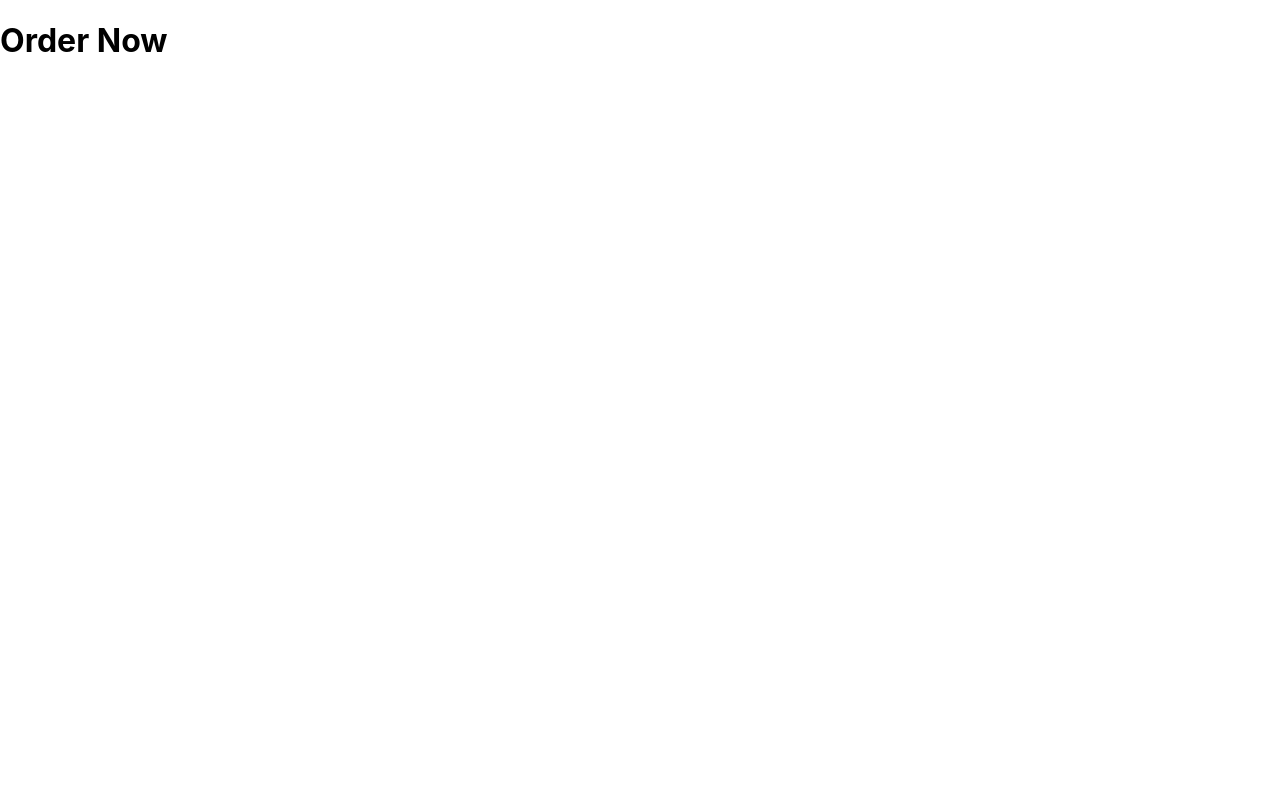
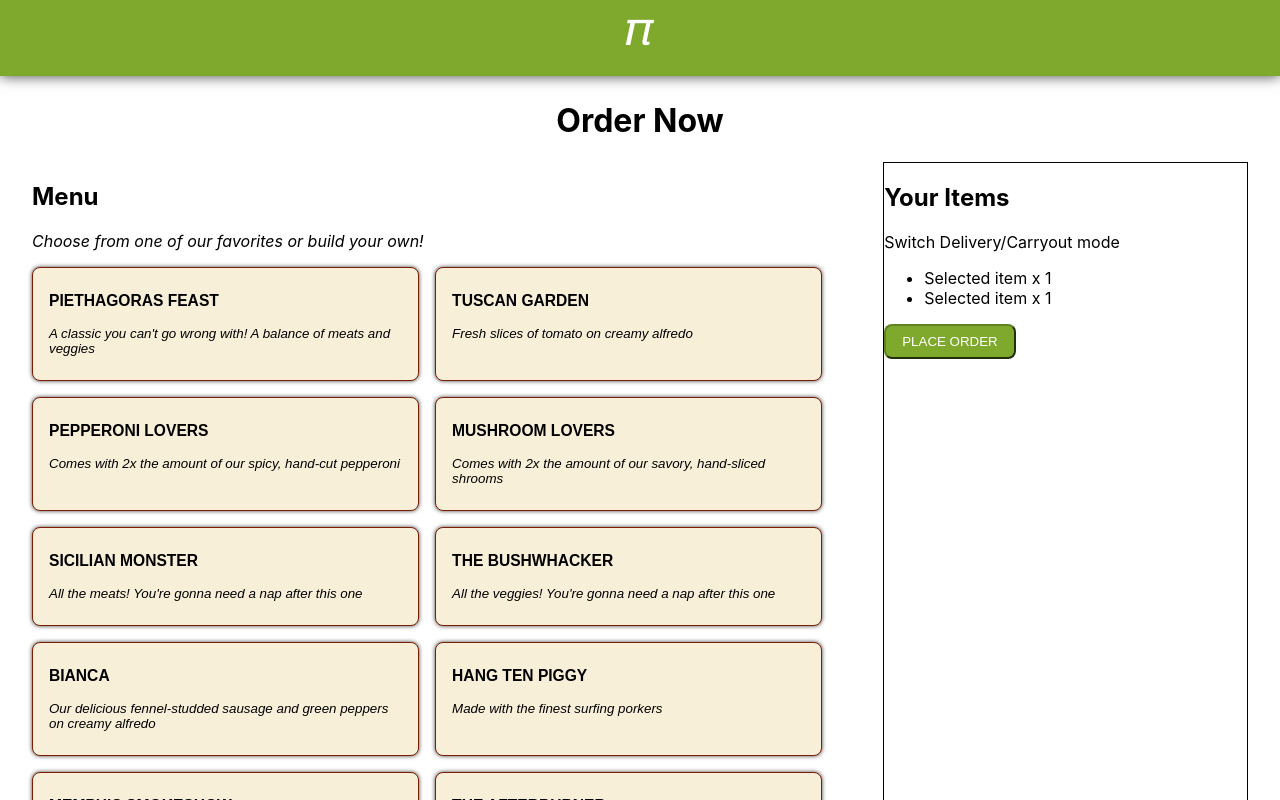
Before and after one commit to boiarqin/piethagoras, a Next.js app in the folder client-next/: page /new-order in a window 1280 px wide. Shown: the top 800 px of the page. Built offline with nearby package versions, Linux system fonts and the light colour scheme.

Commit message:
style order page

```diff
--- /dev/null
+++ b/client-next/components/header-simple.js
@@ -0,0 +1,16 @@
+import Link from 'next/link';
+import styles from '../styles/components/Header.module.css'
+
+const Header = () => {
+    return (
+        <header className={styles.header}>
+        <nav >
+          <ul>
+            <li><Link href="/"><span className={styles.piLogo}>𝜋</span></Link></li>
+          </ul>
+        </nav>
+      </header>
+    )
+}
+
+export default Header;
--- a/client-next/layouts/purchase-funnel.js
+++ b/client-next/layouts/purchase-funnel.js
@@ -1,9 +1,8 @@
 import Head from 'next/head'
+import Footer from '../components/footer'
+import HeaderSimple from '../components/header-simple';
 import ContactHours from '../components/contact-hours';
-import Footer from '../components/footer'
-import StartYourOrder from '../components/start-your-order';
-import Header from '../components/header';
-import styles from '../styles/BlogPost.module.css';
+// import styles from '../styles/BlogPost.module.css';
 
 const PurchaseFunnel = ({ children }) => {
     return (
@@ -13,7 +12,7 @@ const PurchaseFunnel = ({ children }) => {
                 <link rel="icon" href="/favicon.ico" />
             </Head>
 
-            <Header />
+            <HeaderSimple />
 
             <main className="main">
                 {/* <article className={styles['blog-post']}>
--- a/client-next/pages/menu.js
+++ b/client-next/pages/menu.js
@@ -2,7 +2,7 @@ import BlogPost from "../layouts/blog-post";
 import { SIZES, SAUCE, CRUST, CHEESE_AMOUNT, TOPPINGS, FAVORITES } from "../constants/pizza-options";
 import styles from "../styles/pages/Menu.module.css";
 
-const BYOCategory = ({categoryName, categoryOptions}) => {
+const BYOCategory = ({ categoryName, categoryOptions }) => {
     return (
         <div className={`${styles['byo-category']} ${categoryName === 'Size' ? styles['byo-category-size'] : ''}`}>
             <h3>{categoryName}</h3>
@@ -55,7 +55,6 @@ const Post = () => {
                     <div className={styles.left}>
                         <BYOCategory categoryName="Size" categoryOptions={SIZES} />
                         <BYOCategory categoryName="Crust Options" categoryOptions={CRUST} />
-
                         <BYOCategory categoryName="Cheese Amount" categoryOptions={CHEESE_AMOUNT} />
                         <BYOCategory categoryName="Sauces" categoryOptions={SAUCE} />
                     </div>
--- a/client-next/pages/new-order.js
+++ b/client-next/pages/new-order.js
@@ -1,7 +1,56 @@
+import PurchaseFunnel from "../layouts/purchase-funnel";
+import { SIZES, SAUCE, CRUST, CHEESE_AMOUNT, TOPPINGS, FAVORITES } from "../constants/pizza-options";
+import styles from '../styles/pages/NewOrder.module.css';
 
 const NewOrder = () => {
   return (
-    <div><h1> Order Now</h1></div>
+    <PurchaseFunnel>
+      <h1>Order Now</h1>
+      <div className={styles['menu-cart-container']}>
+        <div className={styles.cart}>
+          <h2>Your Items</h2>
+          <div>
+            Switch Delivery/Carryout mode
+          </div>
+          <div>
+            <ul>
+                <li>Selected item x 1</li>
+                <li>Selected item x 1</li>
+
+            </ul>
+          </div>
+          <button>Place Order</button>
+        </div>
+
+        <div className={styles.menu}>
+          <h2>Menu</h2>
+          <p><em>Choose from one of our favorites or build your own!</em></p>
+          <ul className={styles.favorites}>
+            {
+              FAVORITES.map((pizza) => {
+                const toppings = pizza.toppings.map((topping) => topping.displayName).join(', ')
+
+                return (
+                  <li key={pizza.displayName} className={styles['card-wrapper']}>
+                    <button className={styles.card}>
+                    <h3>{pizza.displayName}</h3>
+                    <p><em>{pizza.description}</em></p>
+                    </button>
+                  </li>
+                )
+              })
+            }
+            <li key="byo" className={styles['card-wrapper']}>
+            <button className={styles.card}>
+              <h3>Build Your Own</h3>
+              <p><em>Have it your way!</em></p>
+              </button>
+            </li>
+          </ul>
+        </div>
+      </div>
+
+    </PurchaseFunnel>
   )
 }
 
--- a/client-next/styles/globals.css
+++ b/client-next/styles/globals.css
@@ -77,4 +77,5 @@ button {
   color: white;
   text-transform: uppercase;
   border-radius: 8px;
+  cursor:pointer;
 }
--- /dev/null
+++ b/client-next/styles/pages/NewOrder.module.css
@@ -0,0 +1,56 @@
+.menu-cart-container {
+    display: flex;
+    flex-direction: row;
+    justify-content: space-between;
+    /* align-items: stretch; */
+    padding: 0 2rem 2rem;
+    background-color: white;
+}
+
+.menu-cart-container .cart {
+    order: 1;
+    flex-shrink: 0;
+    width: 30%;
+    border: 1px solid black;
+}
+
+.menu-cart-container .menu {
+    order: 0;
+    width: 65%;
+}
+
+.favorites {
+    display: flex;
+    flex-direction: row;
+    flex-wrap: wrap;
+    justify-content: space-between;
+    margin: 0;
+    padding: 0;
+    list-style-type: none;
+}
+
+.favorites .card-wrapper {
+    width: 49%;
+    margin-bottom: 1rem;
+}
+
+.favorites .card {
+    display: flex;
+    flex-direction: column;
+    background-color: #F8EFD9;
+    border: 1px solid #7D1D03;
+    color: black;
+    box-shadow: rgb(0 0 0 / 75%) 0px 0px 0.25rem 0px;
+    padding: 1rem;
+    width: 100%;
+    height: 100%;
+    text-align: left;
+}
+
+.favorites h3 {
+    margin: .5rem 0;
+}
+.favorites p {
+    margin: .5rem 0;
+    text-transform: none;
+}
```
Also changed, not shown: client-next/components/start-your-order.js (+6 -1 lines), 1 other file (tests, documents, lock files or other folders). Lines whose indentation alone changed are shown as unchanged.
